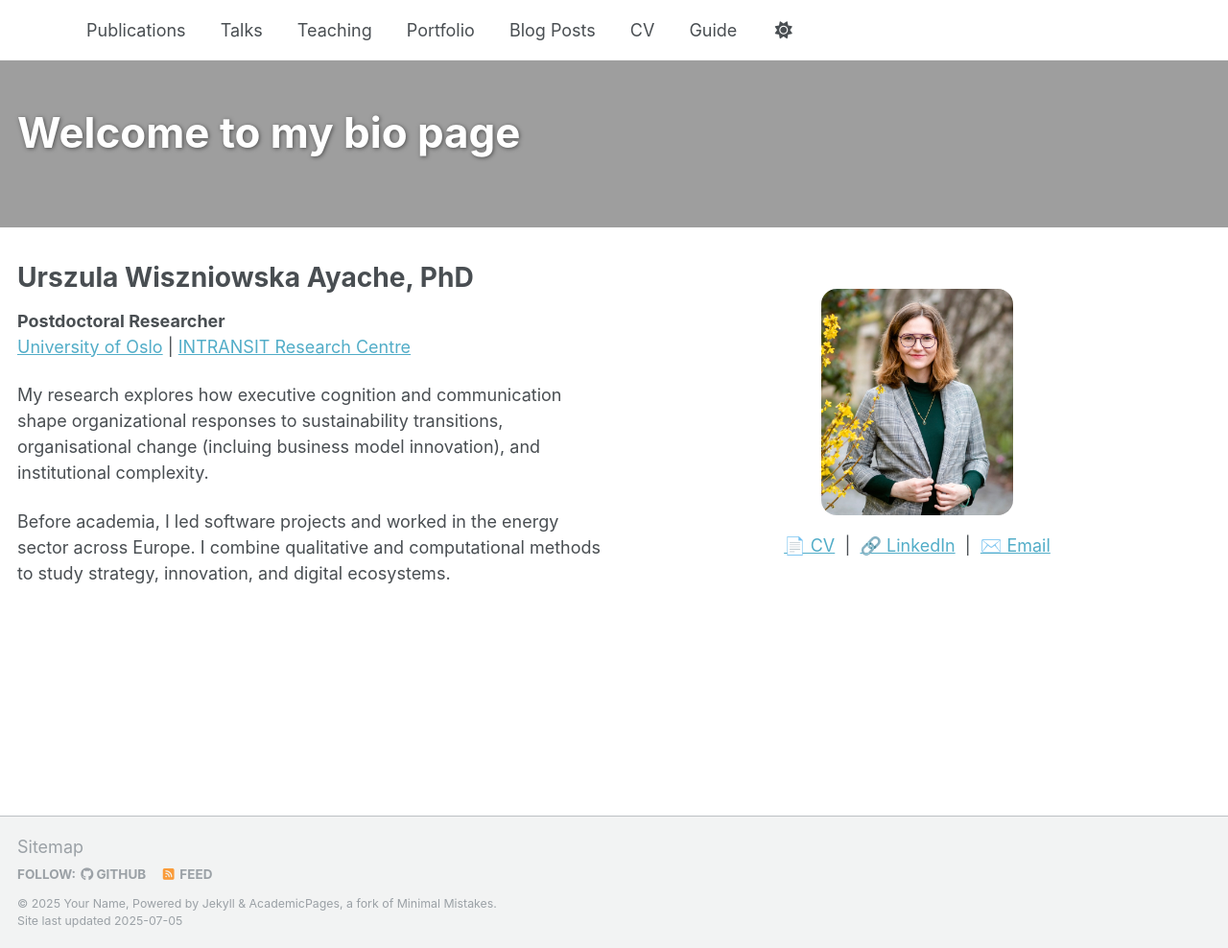
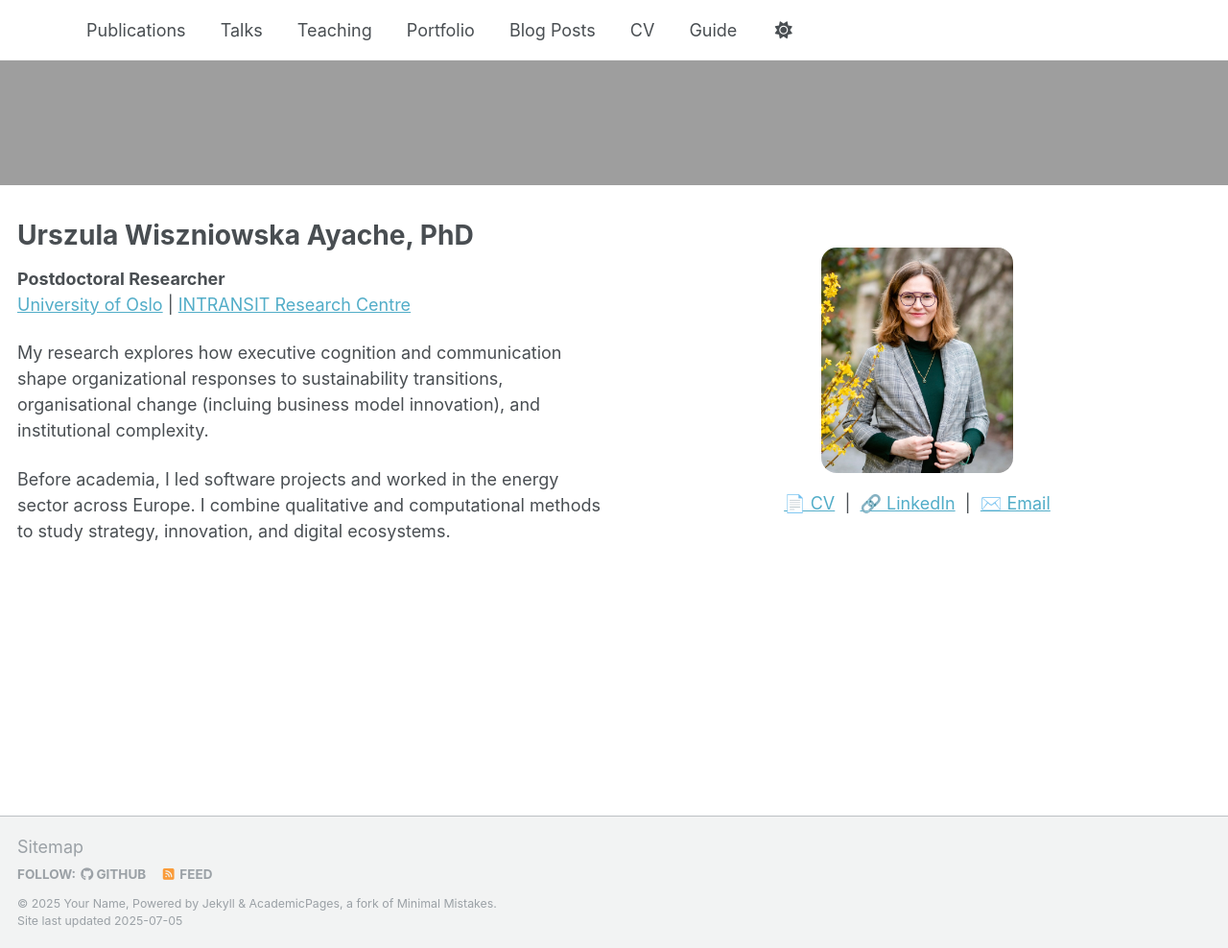
Before and after one commit to urszulawiszniowskaayache/urszulawiszniowskaayache.github.io, a Jekyll site: the page built from index.md, in a window 1280 px wide and 988 px high. Shown: the whole window at 96% size. Built offline with Jekyll 4.4.1, drawn with Linux system fonts in a browser that asks for light colours; a script that is not in the unit is left out.

Commit message:
Update index.md

```diff
--- a/index.md
+++ b/index.md
@@ -1,6 +1,5 @@
 ---
 layout: splash
-title: "Welcome to my bio page"
 permalink: /
 header:
   overlay_color: "#ffffff"
```
